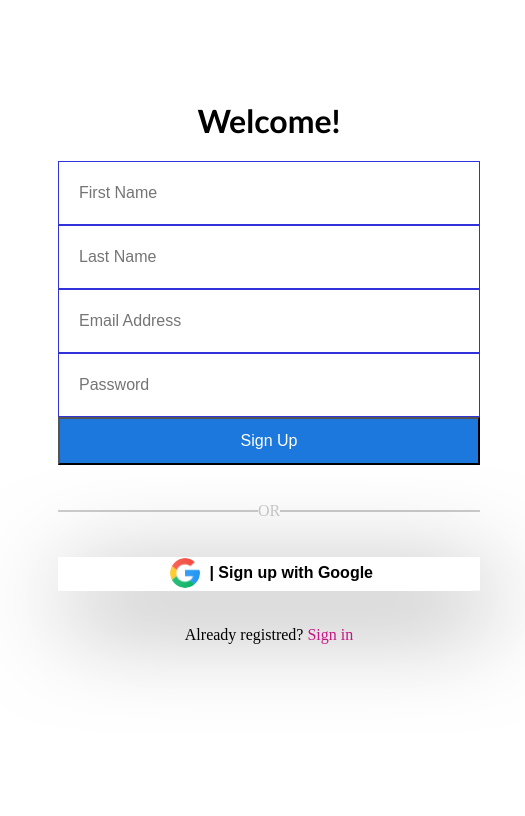
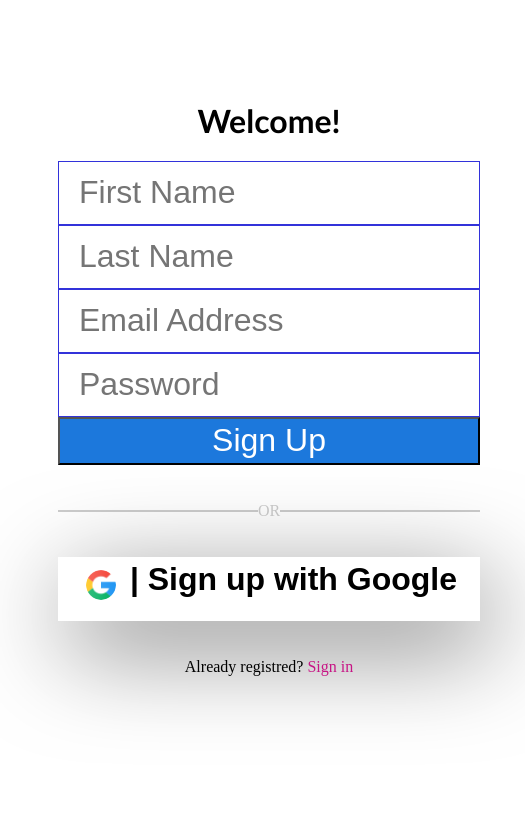
Before and after one commit to HrithikArya/qcm.github.io, a plain HTML site: page index.html in a window 1280 px wide. Shown: the full height of the page, 0-525 px from the left. Drawn offline with Linux system fonts and the light colour scheme.

Commit message:
Update index.css

```diff
--- a/index.css
+++ b/index.css
@@ -3,7 +3,7 @@ input {
     flex-direction: column;
     width: 100%;
     height: 8vh;
-    font-size: 1rem;
+    font-size: 4vh;
     padding: 20PX;
     border: 1px solid rgb(50, 50, 218);
 }
@@ -11,7 +11,7 @@ input {
 button {
     width: 100%;
     height: 6vh;
-    font-size: 1em;
+    font-size: 4vh;
     text-align: center;
     color: white;
     background-color: rgb(28, 120, 220);
```
